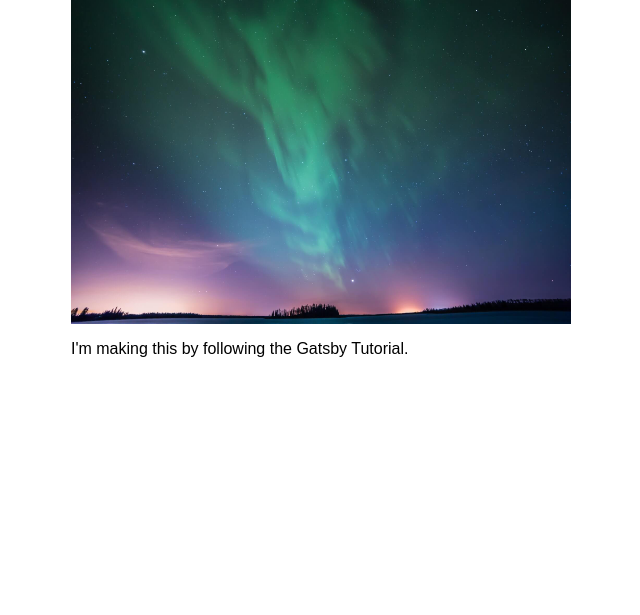
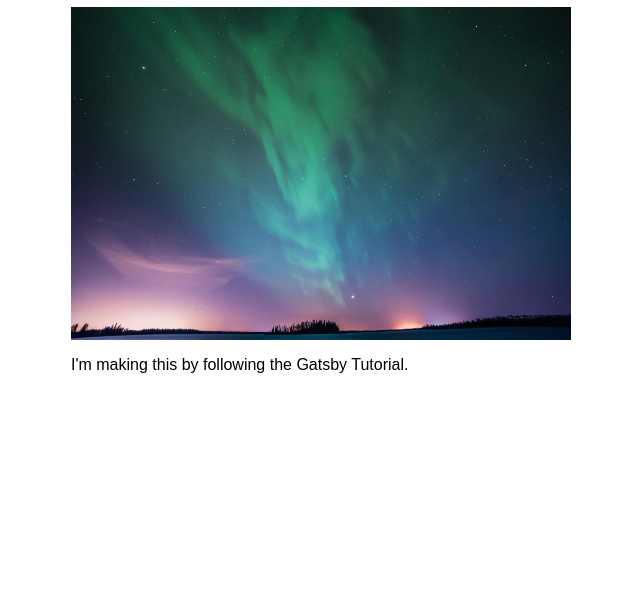
Before and after one commit to jonrutter/blog-examples, a Gatsby site in the folder gatsby-mdx-prismjs/: page / in a window 1280 px wide. Shown: the part 185-800 px from the top of the page, without its empty margins (319-959 px from the left). Built offline with nearby package versions, Linux system fonts and the light colour scheme; Gatsby itself is replaced by a stand-in of ours.

Commit message:
Increase page padding-y

```diff
--- a/gatsby-mdx-prismjs/src/components/layout.module.css
+++ b/gatsby-mdx-prismjs/src/components/layout.module.css
@@ -2,6 +2,7 @@
   margin: auto;
   max-width: 500px;
   font-family: sans-serif;
+  padding: 1rem 0 6rem;
 }
 .heading {
   color: rebeccapurple;
```
